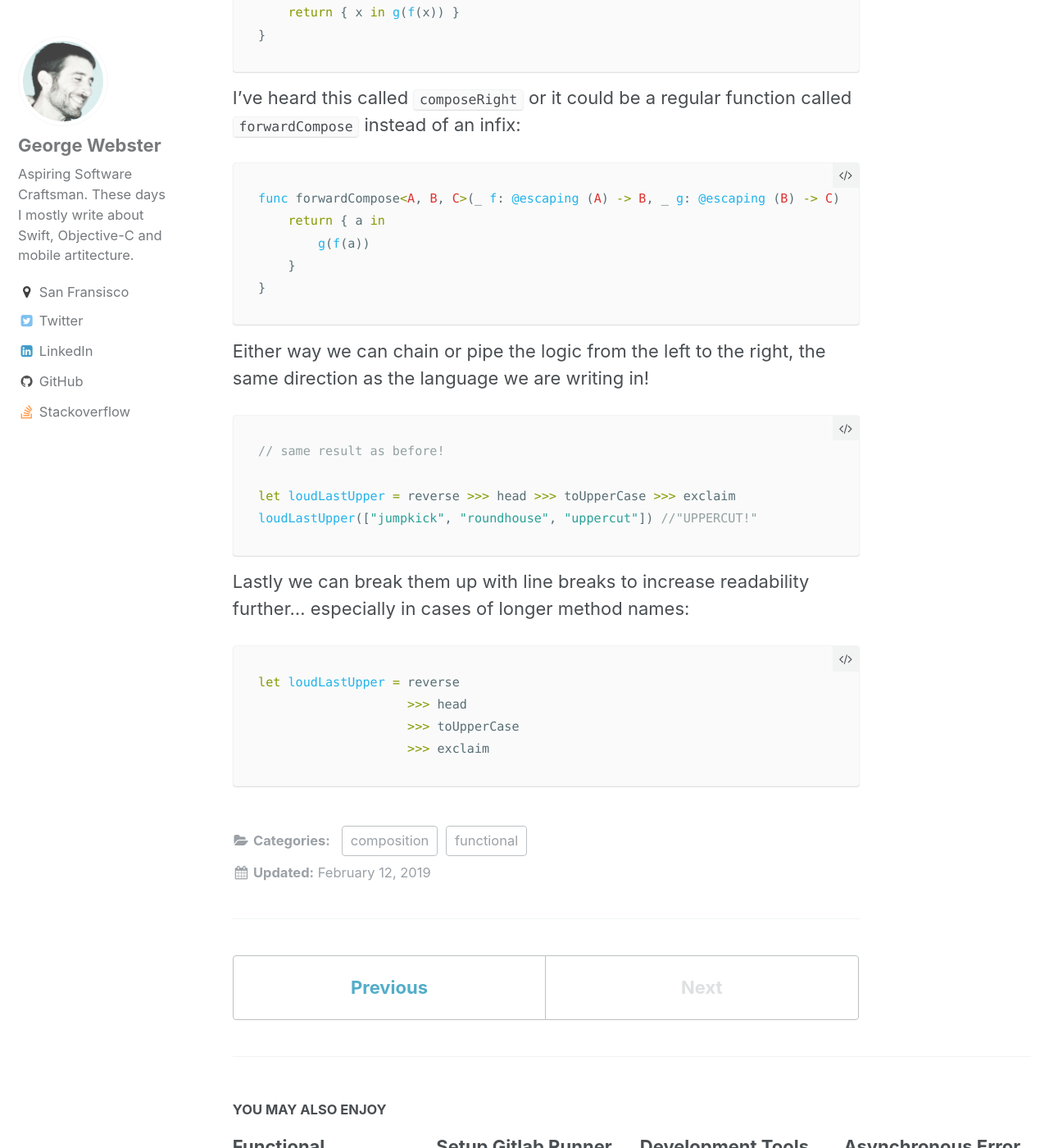
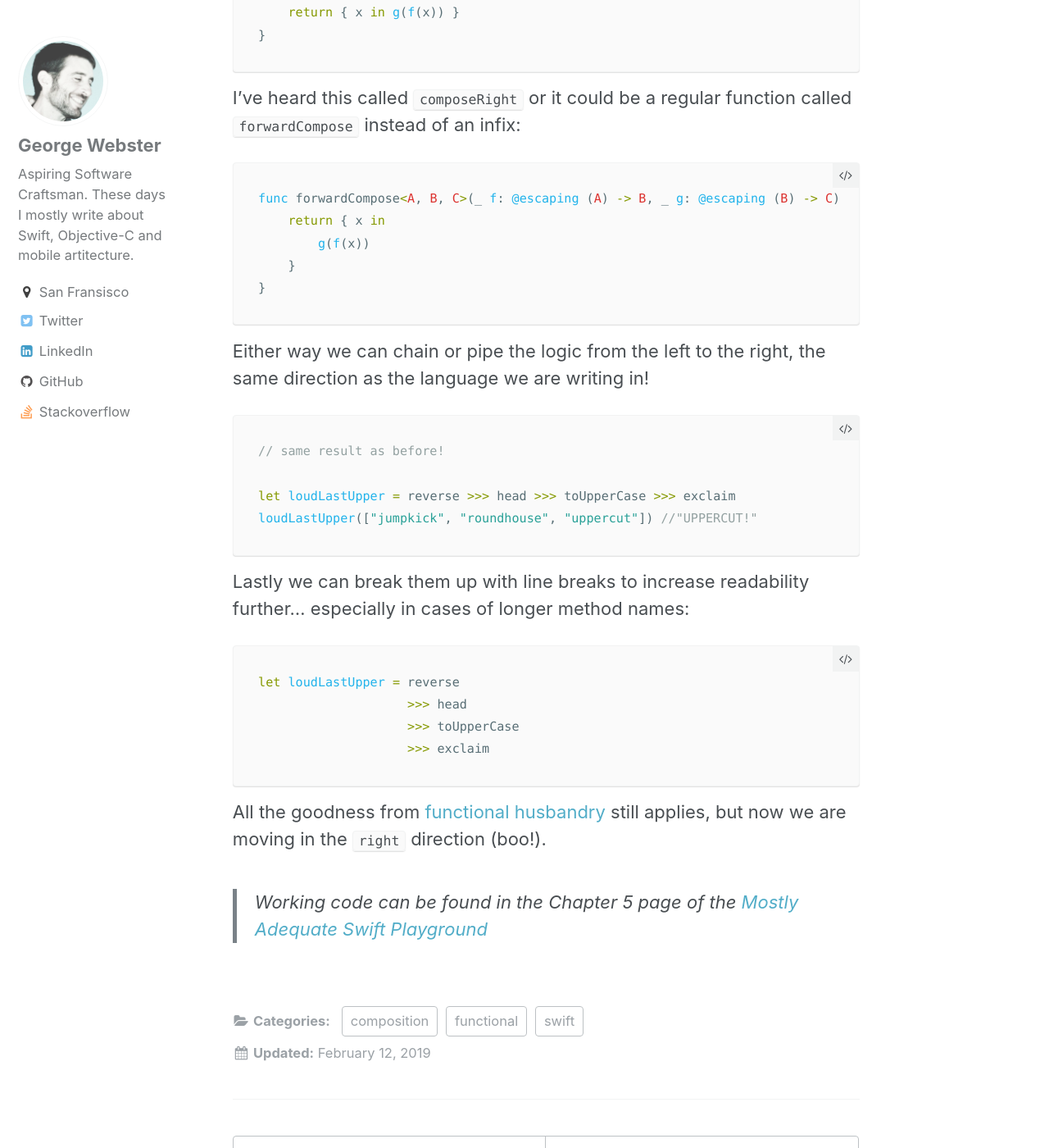
Before and after one commit to ethyreal/ethyreal.com, a Jekyll site: the page built from _posts/2019-02-12-forward-composition.md, in a window 1280 px wide and 1400 px high, scrolled down 1509 px. Shown: the whole window at 82% size. Built offline with Jekyll 4.4.1, drawn with Linux system fonts in a browser that asks for light colours.

Commit message:
added source code links to composition / mostly adequate guide posts

````diff
--- a/_posts/2019-02-12-forward-composition.md
+++ b/_posts/2019-02-12-forward-composition.md
@@ -1,7 +1,7 @@
 ---
 title:  "Forward Composition"
 date:   2019-02-12 09:32:00 -0800
-categories: composition functional
+categories: composition functional swift
 ---
 
 In the previous post I "remixed" a portion of the [composition chapter](/composition/functional/functional-husbandry/) in the [Mostly Adequate Guide](https://github.com/MostlyAdequate/mostly-adequate-guide).  While reading that chapter and later translating the direction of composition kept confusing me.  I wanted to convey the idea's as close as possible.. keeping all the great humor like:
@@ -48,8 +48,8 @@ I've heard this called `composeRight` or it could be a regular function called `
 
 ```swift
 func forwardCompose<A, B, C>(_ f: @escaping (A) -> B, _ g: @escaping (B) -> C) -> (A) -> C {
-    return { a in
-        g(f(a))
+    return { x in
+        g(f(x))
     }
 }
 ```
@@ -71,3 +71,7 @@ let loudLastUpper = reverse
                     >>> toUpperCase
                     >>> exclaim
 ```
+
+All the goodness from [functional husbandry](/composition/functional/functional-husbandry/) still applies, but now we are moving in the `right` direction (boo!).
+
+> Working code can be found in the Chapter 5 page of the [Mostly Adequate Swift Playground](https://github.com/ethyreal/mostly-adequate-guide-swift)
````
Also changed, not shown: other parts of _posts/2019-02-12-forward-composition.md (+1 -1 lines), _posts/2019-02-09-functional-husbandry.md (+3 -1 lines).
